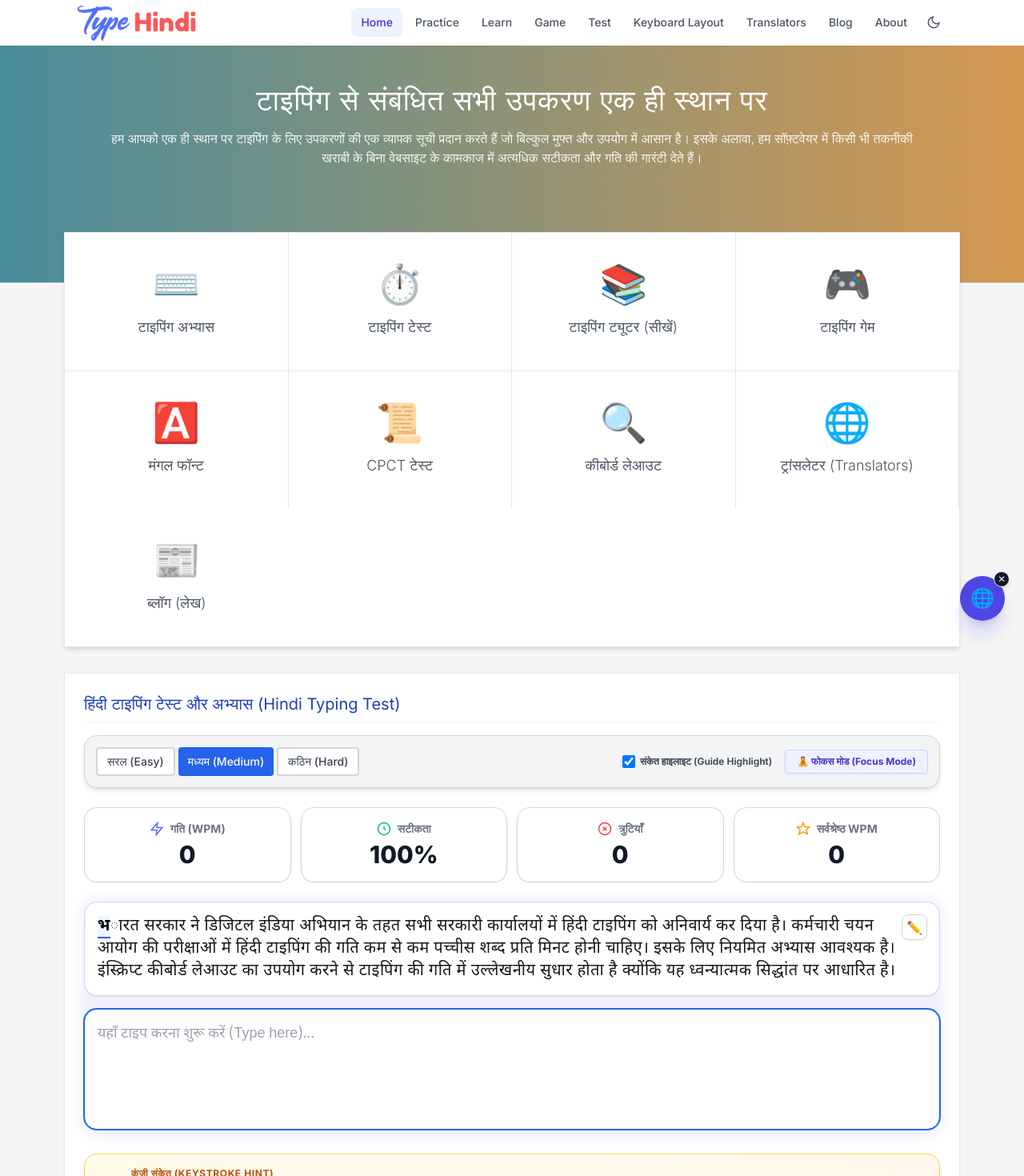
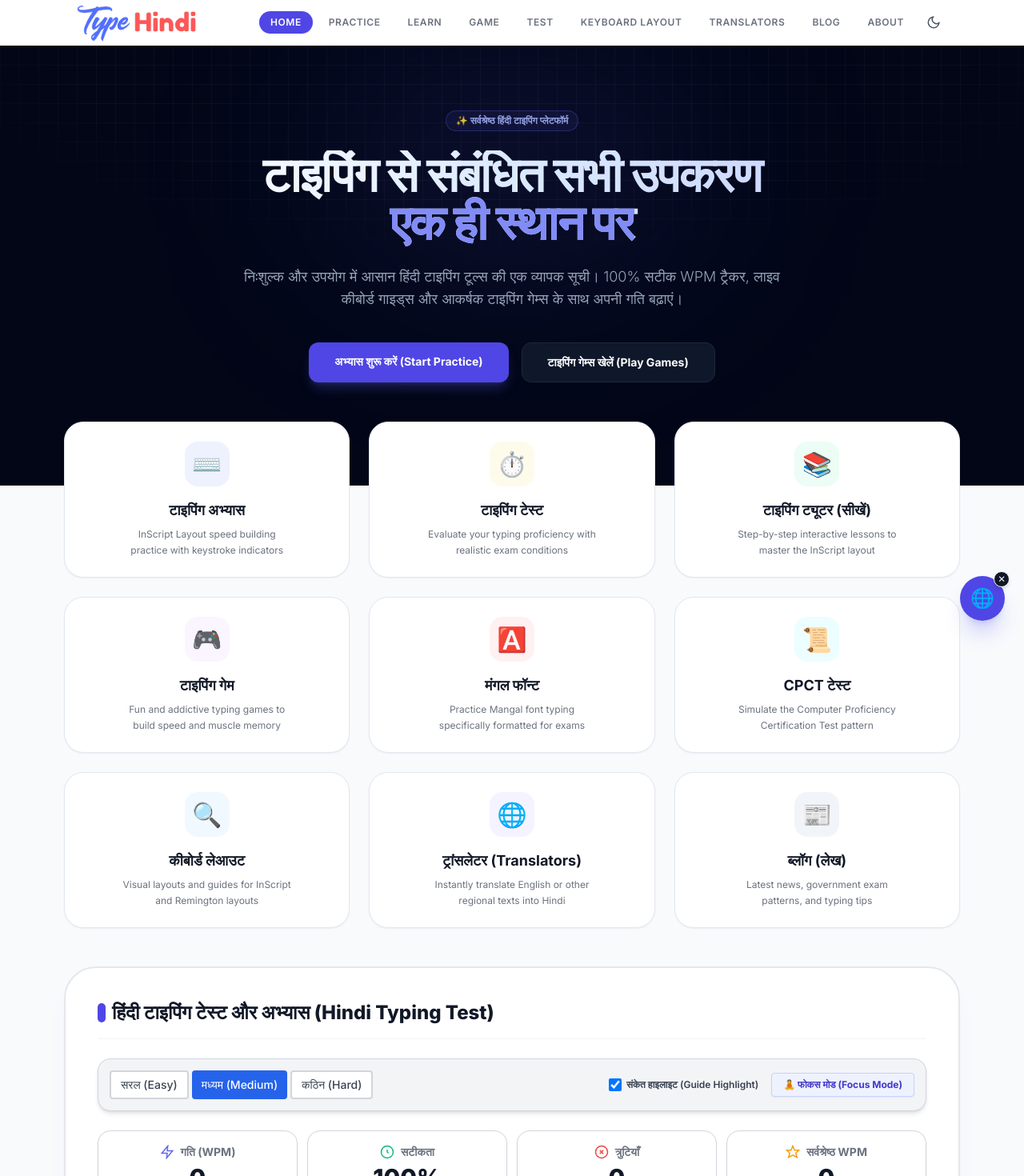
Before and after one commit to therohitbiruli/typehindi, a Next.js app: page / in a window 1280 px wide. Shown: the top 1470 px of the page at 80% size. Built offline with nearby package versions, Linux system fonts and the light colour scheme.

Commit message:
Redesign homepage Hero, Tools Grid, Navigation pill badges, and Game Launcher cards for a premium, startup-grade 100M-funded layout aesthetic

```diff
--- a/src/app/page.tsx
+++ b/src/app/page.tsx
@@ -3,72 +3,137 @@ import { PracticeTool } from "../components/PracticeTool";
 
 export default function Homepage() {
   return (
-    <div className="flex flex-col min-h-screen bg-[#f5f5f5] dark:bg-gray-950">
-      {/* Hero Section - Gradient similar to TypingBaba */}
-      <section className="bg-gradient-to-r from-[#4A8D9B] to-[#D59850] pt-12 pb-24 border-b border-gray-300 dark:border-gray-800 relative">
-        <div className="container-main px-4">
-          <div className="text-center mb-12 text-white max-w-5xl mx-auto">
-            <h1 className="text-3xl sm:text-4xl font-light tracking-wide mb-4">टाइपिंग से संबंधित सभी उपकरण एक ही स्थान पर</h1>
-            <p className="text-sm md:text-base font-light opacity-90 leading-relaxed">
-              हम आपको एक ही स्थान पर टाइपिंग के लिए उपकरणों की एक व्यापक सूची प्रदान करते हैं जो बिल्कुल मुफ्त और उपयोग में आसान है। इसके अलावा, हम सॉफ़्टवेयर में किसी भी तकनीकी खराबी के बिना वेबसाइट के कामकाज में अत्यधिक सटीकता और गति की गारंटी देते हैं।
+    <div className="flex flex-col min-h-screen bg-slate-50 dark:bg-slate-950">
+      {/* 🌟 Premium Hero Section */}
+      <section className="bg-slate-950 text-white pt-20 pb-32 border-b border-slate-900 relative overflow-hidden">
+        {/* Subtle grid background */}
+        <div className="absolute inset-0 bg-[linear-gradient(to_right,#80808012_1px,transparent_1px),linear-gradient(to_bottom,#80808012_1px,transparent_1px)] bg-[size:24px_24px] [mask-image:radial-gradient(ellipse_60%_50%_at_50%_0%,#000_70%,transparent_100%)] pointer-events-none"></div>
+
+        {/* Glow element */}
+        <div className="absolute top-0 left-1/2 -translate-x-1/2 w-[500px] h-[300px] bg-primary-500/10 rounded-full blur-[120px] pointer-events-none"></div>
+
+        <div className="container-main px-4 relative z-10">
+          <div className="text-center max-w-4xl mx-auto">
+            {/* Glowing top badge */}
+            <div className="inline-flex items-center gap-2 px-3 py-1 rounded-full bg-primary-500/10 border border-primary-500/30 text-primary-300 text-xs font-semibold mb-6 animate-pulse">
+              ✨ सर्वश्रेष्ठ हिंदी टाइपिंग प्लेटफॉर्म
+            </div>
+
+            <h1 className="text-4xl sm:text-5xl md:text-6xl font-extrabold tracking-tight mb-6 bg-clip-text text-transparent bg-gradient-to-r from-white via-blue-100 to-indigo-200 leading-tight">
+              टाइपिंग से संबंधित सभी उपकरण <br/>
+              <span className="bg-gradient-to-r from-primary-400 to-indigo-400 bg-clip-text text-transparent">एक ही स्थान पर</span>
+            </h1>
+
+            <p className="text-base sm:text-lg text-slate-400 max-w-2xl mx-auto font-light leading-relaxed mb-10">
+              निःशुल्क और उपयोग में आसान हिंदी टाइपिंग टूल्स की एक व्यापक सूची। 100% सटीक WPM ट्रैकर, लाइव कीबोर्ड गाइड्स और आकर्षक टाइपिंग गेम्स के साथ अपनी गति बढ़ाएं।
             </p>
+
+            {/* Hero CTA buttons */}
+            <div className="flex flex-wrap justify-center gap-4">
+              <Link href="/practice" className="px-8 py-3.5 rounded-xl bg-primary-600 hover:bg-primary-500 text-white font-bold text-sm transition-all shadow-lg shadow-primary-500/25 hover:shadow-primary-500/35 hover:-translate-y-0.5">
+                अभ्यास शुरू करें (Start Practice)
+              </Link>
+              <Link href="/game" className="px-8 py-3.5 rounded-xl bg-slate-900 hover:bg-slate-800 text-white font-bold text-sm transition-all border border-slate-800 hover:-translate-y-0.5">
+                टाइपिंग गेम्स खेलें (Play Games)
+              </Link>
+            </div>
           </div>
         </div>
       </section>
 
-      {/* Tools Grid (Overlapping the gradient just a bit or right below it) */}
-      <div className="container-main max-w-6xl px-4 -mt-16 relative z-10 mb-8">
-        <div className="bg-white dark:bg-gray-900 shadow-md grid grid-cols-2 md:grid-cols-4 border border-gray-200 dark:border-gray-800">
-          <Link href="/practice" className="flex flex-col items-center justify-center py-10 border-r border-b border-gray-200 dark:border-gray-800 hover:bg-gray-50 dark:hover:bg-gray-800 transition-colors group">
-            <span className="text-5xl mb-4 group-hover:scale-110 transition-transform">⌨️</span>
-            <span className="text-gray-600 dark:text-gray-300 font-light text-lg">टाइपिंग अभ्यास</span>
+      {/* 🚀 Tools Floating Grid */}
+      <div className="container-main max-w-6xl px-4 -mt-20 relative z-10 mb-12">
+        <div className="grid grid-cols-1 sm:grid-cols-2 lg:grid-cols-3 gap-6">
+
+          <Link href="/practice" className="bg-white dark:bg-slate-900 rounded-[1.5rem] border border-slate-200 dark:border-slate-800/80 p-6 hover:shadow-xl hover:border-primary-500/40 dark:hover:border-primary-500/40 transition-all duration-300 transform hover:-translate-y-1 flex flex-col items-center text-center group shadow-sm">
+            <div className="w-14 h-14 rounded-2xl bg-indigo-50 dark:bg-indigo-950/40 text-indigo-600 dark:text-indigo-400 flex items-center justify-center text-3xl mb-4 group-hover:scale-110 transition-transform">
+              ⌨️
+            </div>
+            <h4 className="text-gray-900 dark:text-white font-bold text-lg mb-1.5">टाइपिंग अभ्यास</h4>
+            <p className="text-xs text-gray-500 dark:text-gray-400 leading-relaxed max-w-[220px]">InScript Layout speed building practice with keystroke indicators</p>
           </Link>
-          <Link href="/test" className="flex flex-col items-center justify-center py-10 border-r border-b border-gray-200 dark:border-gray-800 hover:bg-gray-50 dark:hover:bg-gray-800 transition-colors group">
-            <span className="text-5xl mb-4 group-hover:scale-110 transition-transform">⏱️</span>
-            <span className="text-gray-600 dark:text-gray-300 font-light text-lg">टाइपिंग टेस्ट</span>
+
+          <Link href="/test" className="bg-white dark:bg-slate-900 rounded-[1.5rem] border border-slate-200 dark:border-slate-800/80 p-6 hover:shadow-xl hover:border-amber-500/40 dark:hover:border-amber-500/40 transition-all duration-300 transform hover:-translate-y-1 flex flex-col items-center text-center group shadow-sm">
+            <div className="w-14 h-14 rounded-2xl bg-amber-50 dark:bg-amber-950/40 text-amber-600 dark:text-amber-400 flex items-center justify-center text-3xl mb-4 group-hover:scale-110 transition-transform">
+              ⏱️
+            </div>
+            <h4 className="text-gray-900 dark:text-white font-bold text-lg mb-1.5">टाइपिंग टेस्ट</h4>
+            <p className="text-xs text-gray-500 dark:text-gray-400 leading-relaxed max-w-[220px]">Evaluate your typing proficiency with realistic exam conditions</p>
           </Link>
-          <Link href="/learn" className="flex flex-col items-center justify-center py-10 border-r border-b border-gray-200 dark:border-gray-800 hover:bg-gray-50 dark:hover:bg-gray-800 transition-colors group">
-            <span className="text-5xl mb-4 group-hover:scale-110 transition-transform">📚</span>
-            <span className="text-gray-600 dark:text-gray-300 font-light text-lg">टाइपिंग ट्यूटर (सीखें)</span>
+
+          <Link href="/learn" className="bg-white dark:bg-slate-900 rounded-[1.5rem] border border-slate-200 dark:border-slate-800/80 p-6 hover:shadow-xl hover:border-emerald-500/40 dark:hover:border-emerald-500/40 transition-all duration-300 transform hover:-translate-y-1 flex flex-col items-center text-center group shadow-sm">
+            <div className="w-14 h-14 rounded-2xl bg-emerald-50 dark:bg-emerald-950/40 text-emerald-600 dark:text-emerald-400 flex items-center justify-center text-3xl mb-4 group-hover:scale-110 transition-transform">
+              📚
+            </div>
+            <h4 className="text-gray-900 dark:text-white font-bold text-lg mb-1.5">टाइपिंग ट्यूटर (सीखें)</h4>
+            <p className="text-xs text-gray-500 dark:text-gray-400 leading-relaxed max-w-[220px]">Step-by-step interactive lessons to master the InScript layout</p>
           </Link>
-          <Link href="/game" className="flex flex-col items-center justify-center py-10 border-b border-gray-200 dark:border-gray-800 hover:bg-gray-50 dark:hover:bg-gray-800 transition-colors group">
-            <span className="text-5xl mb-4 group-hover:scale-110 transition-transform">🎮</span>
-            <span className="text-gray-600 dark:text-gray-300 font-light text-lg">टाइपिंग गेम</span>
+
+          <Link href="/game" className="bg-white dark:bg-slate-900 rounded-[1.5rem] border border-slate-200 dark:border-slate-800/80 p-6 hover:shadow-xl hover:border-purple-500/40 dark:hover:border-purple-500/40 transition-all duration-300 transform hover:-translate-y-1 flex flex-col items-center text-center group shadow-sm">
+            <div className="w-14 h-14 rounded-2xl bg-purple-50 dark:bg-purple-950/40 text-purple-600 dark:text-purple-400 flex items-center justify-center text-3xl mb-4 group-hover:scale-110 transition-transform">
+              🎮
+            </div>
+            <h4 className="text-gray-900 dark:text-white font-bold text-lg mb-1.5">टाइपिंग गेम</h4>
+            <p className="text-xs text-gray-500 dark:text-gray-400 leading-relaxed max-w-[220px]">Fun and addictive typing games to build speed and muscle memory</p>
           </Link>
-          <Link href="/mangal-font-typing-test" className="flex flex-col items-center justify-center py-10 border-r border-gray-200 dark:border-gray-800 hover:bg-gray-50 dark:hover:bg-gray-800 transition-colors group">
-            <span className="text-5xl mb-4 group-hover:scale-110 transition-transform">🅰️</span>
-            <span className="text-gray-600 dark:text-gray-300 font-light text-lg">मंगल फॉन्ट</span>
+
+          <Link href="/mangal-font-typing-test" className="bg-white dark:bg-slate-900 rounded-[1.5rem] border border-slate-200 dark:border-slate-800/80 p-6 hover:shadow-xl hover:border-rose-500/40 dark:hover:border-rose-500/40 transition-all duration-300 transform hover:-translate-y-1 flex flex-col items-center text-center group shadow-sm">
+            <div className="w-14 h-14 rounded-2xl bg-rose-50 dark:bg-rose-950/40 text-rose-600 dark:text-rose-400 flex items-center justify-center text-3xl mb-4 group-hover:scale-110 transition-transform">
+              🅰️
+            </div>
+            <h4 className="text-gray-900 dark:text-white font-bold text-lg mb-1.5">मंगल फॉन्ट</h4>
+            <p className="text-xs text-gray-500 dark:text-gray-400 leading-relaxed max-w-[220px]">Practice Mangal font typing specifically formatted for exams</p>
           </Link>
-          <Link href="/test" className="flex flex-col items-center justify-center py-10 border-r border-gray-200 dark:border-gray-800 hover:bg-gray-50 dark:hover:bg-gray-800 transition-colors group">
-            <span className="text-5xl mb-4 group-hover:scale-110 transition-transform">📜</span>
-            <span className="text-gray-600 dark:text-gray-300 font-light text-lg">CPCT टेस्ट</span>
+
+          <Link href="/test" className="bg-white dark:bg-slate-900 rounded-[1.5rem] border border-slate-200 dark:border-slate-800/80 p-6 hover:shadow-xl hover:border-cyan-500/40 dark:hover:border-cyan-500/40 transition-all duration-300 transform hover:-translate-y-1 flex flex-col items-center text-center group shadow-sm">
+            <div className="w-14 h-14 rounded-2xl bg-cyan-50 dark:bg-cyan-950/40 text-cyan-600 dark:text-cyan-400 flex items-center justify-center text-3xl mb-4 group-hover:scale-110 transition-transform">
+              📜
+            </div>
+            <h4 className="text-gray-900 dark:text-white font-bold text-lg mb-1.5">CPCT टेस्ट</h4>
+            <p className="text-xs text-gray-500 dark:text-gray-400 leading-relaxed max-w-[220px]">Simulate the Computer Proficiency Certification Test pattern</p>
           </Link>
-          <Link href="/learn" className="flex flex-col items-center justify-center py-10 border-r border-gray-200 dark:border-gray-800 hover:bg-gray-50 dark:hover:bg-gray-800 transition-colors group">
-            <span className="text-5xl mb-4 group-hover:scale-110 transition-transform">🔍</span>
-            <span className="text-gray-600 dark:text-gray-300 font-light text-lg">कीबोर्ड लेआउट</span>
+
+          <Link href="/learn" className="bg-white dark:bg-slate-900 rounded-[1.5rem] border border-slate-200 dark:border-slate-800/80 p-6 hover:shadow-xl hover:border-sky-500/40 dark:hover:border-sky-500/40 transition-all duration-300 transform hover:-translate-y-1 flex flex-col items-center text-center group shadow-sm">
+            <div className="w-14 h-14 rounded-2xl bg-sky-50 dark:bg-sky-950/40 text-sky-600 dark:text-sky-400 flex items-center justify-center text-3xl mb-4 group-hover:scale-110 transition-transform">
+              🔍
+            </div>
+            <h4 className="text-gray-900 dark:text-white font-bold text-lg mb-1.5">कीबोर्ड लेआउट</h4>
+            <p className="text-xs text-gray-500 dark:text-gray-400 leading-relaxed max-w-[220px]">Visual layouts and guides for InScript and Remington layouts</p>
           </Link>
-          <Link href="/translators" className="flex flex-col items-center justify-center py-10 border-r border-gray-200 dark:border-gray-800 hover:bg-gray-50 dark:hover:bg-gray-800 transition-colors group">
-            <span className="text-5xl mb-4 group-hover:scale-110 transition-transform">🌐</span>
-            <span className="text-gray-600 dark:text-gray-300 font-light text-lg">ट्रांसलेटर (Translators)</span>
+
+          <Link href="/translators" className="bg-white dark:bg-slate-900 rounded-[1.5rem] border border-slate-200 dark:border-slate-800/80 p-6 hover:shadow-xl hover:border-violet-500/40 dark:hover:border-violet-500/40 transition-all duration-300 transform hover:-translate-y-1 flex flex-col items-center text-center group shadow-sm">
+            <div className="w-14 h-14 rounded-2xl bg-violet-50 dark:bg-violet-950/40 text-violet-600 dark:text-violet-400 flex items-center justify-center text-3xl mb-4 group-hover:scale-110 transition-transform">
+              🌐
+            </div>
+            <h4 className="text-gray-900 dark:text-white font-bold text-lg mb-1.5">ट्रांसलेटर (Translators)</h4>
+            <p className="text-xs text-gray-500 dark:text-gray-400 leading-relaxed max-w-[220px]">Instantly translate English or other regional texts into Hindi</p>
           </Link>
-          <Link href="/blog" className="flex flex-col items-center justify-center py-10 border-gray-200 dark:border-gray-800 hover:bg-gray-50 dark:hover:bg-gray-800 transition-colors group">
-            <span className="text-5xl mb-4 group-hover:scale-110 transition-transform">📰</span>
-            <span className="text-gray-600 dark:text-gray-300 font-light text-lg">ब्लॉग (लेख)</span>
+
+          <Link href="/blog" className="bg-white dark:bg-slate-900 rounded-[1.5rem] border border-slate-200 dark:border-slate-800/80 p-6 hover:shadow-xl hover:border-slate-500/40 dark:hover:border-slate-500/40 transition-all duration-300 transform hover:-translate-y-1 flex flex-col items-center text-center group shadow-sm">
+            <div className="w-14 h-14 rounded-2xl bg-slate-100 dark:bg-slate-800/60 text-slate-600 dark:text-slate-400 flex items-center justify-center text-3xl mb-4 group-hover:scale-110 transition-transform">
+              📰
+            </div>
+            <h4 className="text-gray-900 dark:text-white font-bold text-lg mb-1.5">ब्लॉग (लेख)</h4>
+            <p className="text-xs text-gray-500 dark:text-gray-400 leading-relaxed max-w-[220px]">Latest news, government exam patterns, and typing tips</p>
           </Link>
+
         </div>
       </div>
 
-      <section className="pb-16">
-        <div className="container-main max-w-6xl px-4 space-y-8">
+      <section className="pb-20">
+        <div className="container-main max-w-6xl px-4 space-y-10">
 
           {/* Main Hindi Typing Practice Container */}
-          <div className="bg-white dark:bg-gray-900 border border-gray-200 dark:border-gray-800 shadow-sm p-4 md:p-6">
-             <h2 className="text-xl font-normal text-blue-800 dark:text-blue-400 border-b border-gray-100 dark:border-gray-800 pb-2 mb-4">हिंदी टाइपिंग टेस्ट और अभ्यास (Hindi Typing Test)</h2>
+          <div className="bg-white dark:bg-slate-900 rounded-[2.5rem] p-6 sm:p-10 shadow-xl shadow-primary-500/5 border-2 border-slate-250 dark:border-slate-800">
+             <h2 className="text-2xl font-extrabold text-gray-900 dark:text-white mb-6 flex items-center gap-2 border-b border-slate-100 dark:border-slate-800 pb-4">
+               <span className="w-2.5 h-6 rounded-full bg-primary-600"></span>
+               हिंदी टाइपिंग टेस्ट और अभ्यास (Hindi Typing Test)
+             </h2>
              <PracticeTool />
           </div>
 
           {/* Text Dense Content mimicking TypingBaba */}
-          <div className="bg-white dark:bg-gray-900 border border-gray-200 dark:border-gray-800 shadow-sm p-6 md:p-10 space-y-10">
+          <div className="bg-white dark:bg-slate-900 rounded-[2rem] border border-slate-200 dark:border-slate-800/80 shadow-sm p-6 md:p-10 space-y-10">
 
             <div className="border-b border-blue-200 dark:border-gray-800 pb-2 mb-4">
                <h2 className="text-2xl font-normal text-red-600 inline-block">TypeHindi</h2><span className="text-2xl font-normal text-blue-800 dark:text-blue-400">.in</span>
--- a/src/components/Header.tsx
+++ b/src/components/Header.tsx
@@ -51,15 +51,15 @@ export function Header() {
           </Link>
 
           {/* Desktop Navigation */}
-          <nav className="hidden items-center gap-1 md:flex">
+          <nav className="hidden items-center gap-1.5 md:flex">
             {navItems.map((item) => (
               <Link
                 key={item.href}
                 href={item.href}
-                className={`rounded-lg px-3 py-2 text-sm font-medium transition-colors ${
+                className={`rounded-full px-3.5 py-1.5 text-xs font-semibold uppercase tracking-wider transition-all duration-200 ${
                   pathname === item.href
-                    ? "bg-primary-50 text-primary-700 dark:bg-primary-900/30 dark:text-primary-300"
-                    : "text-gray-600 hover:bg-gray-100 hover:text-gray-900 dark:text-gray-400 dark:hover:bg-gray-800 dark:hover:text-gray-200"
+                    ? "bg-primary-600 text-white shadow-sm shadow-primary-500/10"
+                    : "text-gray-500 hover:bg-gray-100 hover:text-gray-900 dark:text-gray-400 dark:hover:bg-gray-900 dark:hover:text-gray-100"
                 }`}
               >
                 {item.label}
```
Also changed, not shown: src/app/game/page.tsx (+39 -16 lines).
